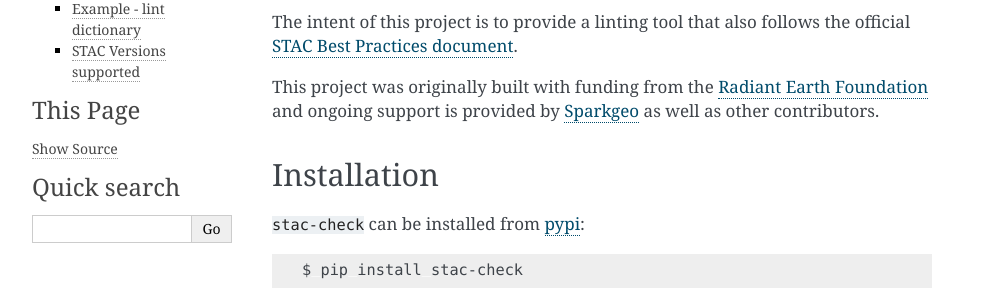
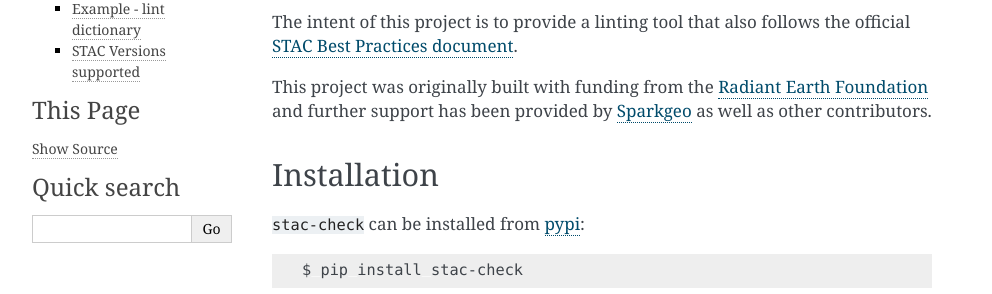
Before and after one commit to stac-utils/stac-check, a Sphinx documentation site: the page built from docs/index.rst, in a window 1280 px wide. Shown: the part 202-496 px from the top of the page, without its empty margins (148-1140 px from the left). Built offline with Sphinx 7.4.7, drawn with Linux system fonts in a browser that asks for light colours.

Commit message:
Update index.rst

```diff
--- a/docs/index.rst
+++ b/docs/index.rst
@@ -7,7 +7,7 @@
 
 The intent of this project is to provide a linting tool that also follows the official `STAC Best Practices document <https://github.com/radiantearth/stac-spec/blob/master/best-practices.md>`_.
 
-This project was originally built with funding from the `Radiant Earth Foundation <https://radiant.earth/>`_ and ongoing support is provided by `Sparkgeo <https://sparkgeo.com/>`_ as well as other contributors.
+This project was originally built with funding from the `Radiant Earth Foundation <https://radiant.earth/>`_ and further support has been provided by `Sparkgeo <https://sparkgeo.com/>`_ as well as other contributors.
 
 Installation
 ------------
```
